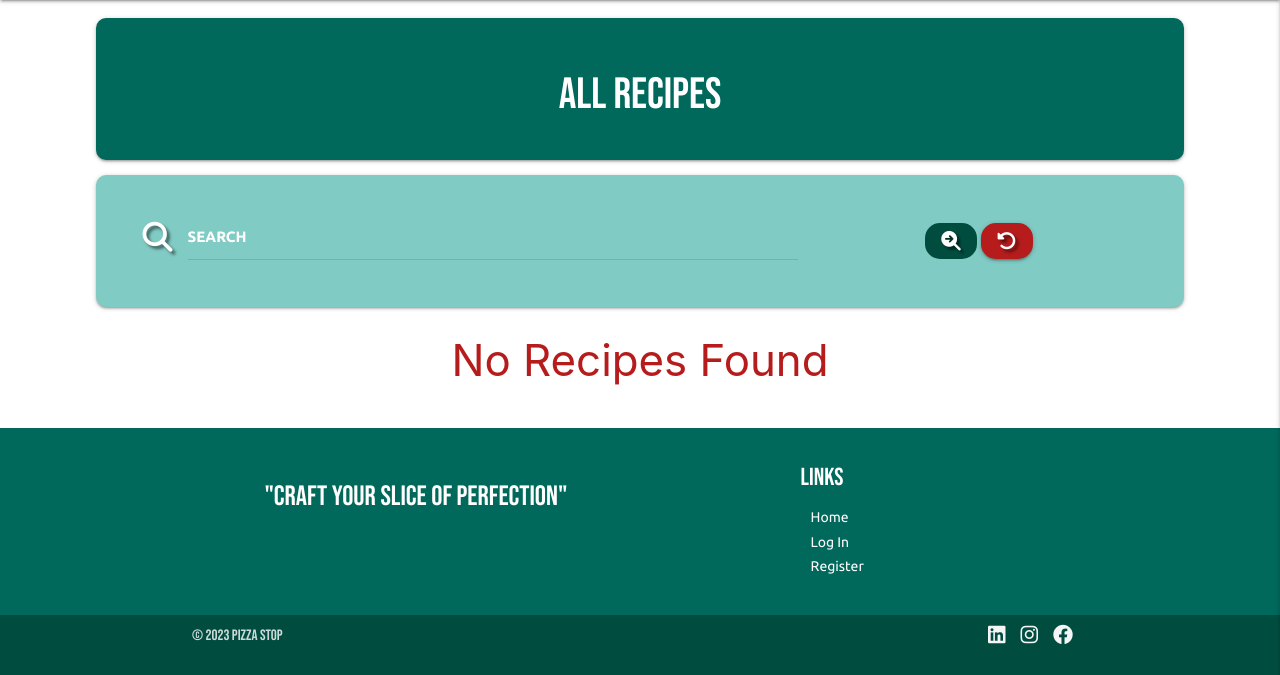
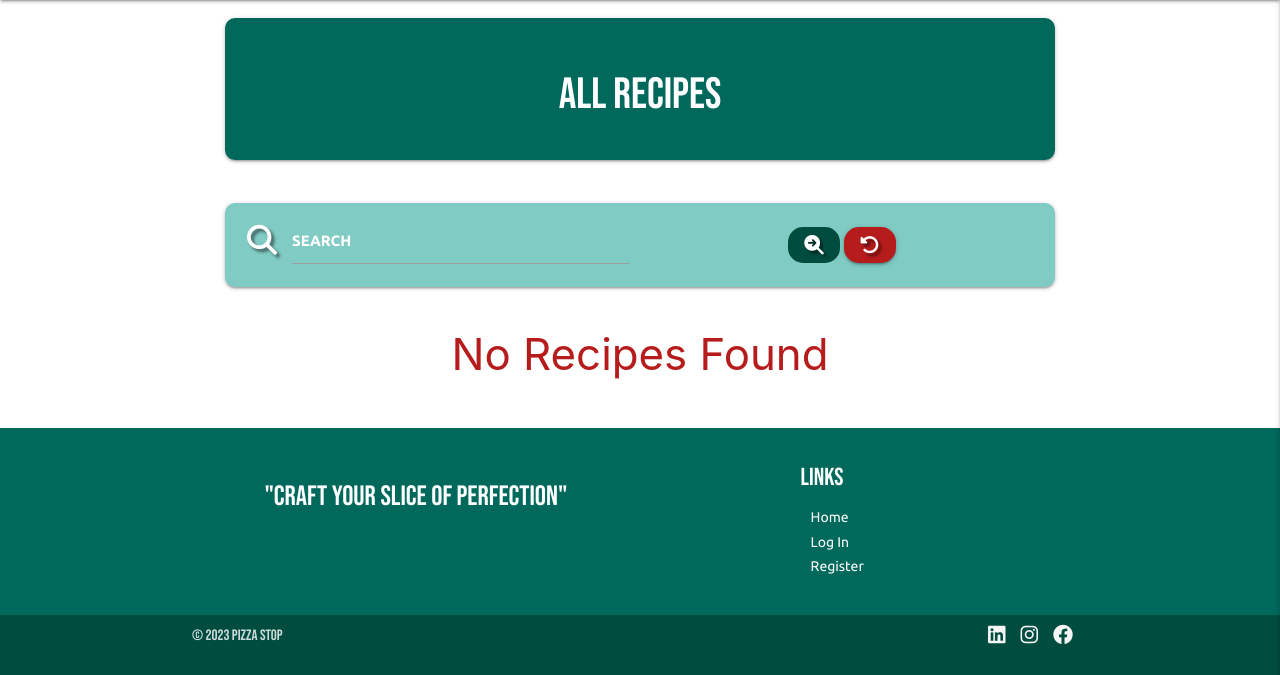
Before and after one commit to AHendley84/Pizza-Stop-MIlestone-Project-3, a Flask app: page /search in a window 1280 px wide. Shown: the part 125-800 px from the top of the page. Run offline with Flask 3, Linux system fonts and the light colour scheme; data that the repository does not hold is empty; some libraries are stand-ins or nearby versions.

Commit message:
Amend CSS for card headers on each page

```diff
--- a/static/css/style.css
+++ b/static/css/style.css
@@ -131,7 +131,7 @@ body {
 }
 
 .main-container {
-    width: 85%;
+    width: 100%;
 }
 /** End base **/
 
@@ -187,6 +187,7 @@ body {
 
 .search-container {
     padding: 1px;
+    width: 90%;
 }
 
 .search-icon {
--- a/templates/all_recipes.html
+++ b/templates/all_recipes.html
@@ -1,21 +1,28 @@
 {% extends "base.html" %}
 {% block content %}
 <!-- Page Header -->
+<div class="row">
+    <div class="col s12 m8 offset-m2">
         <div class="card-panel card-radius teal darken-3">
             <h3 class="center-align white-text all-recipes-header">
                 All Recipes
             </h3>
         </div>
+    </div>
+</div>
 <!-- Search function -->
-<div class="row card-panel teal lighten-3 card-radius s8 offset-s2 center">
-    <form action="{{ url_for('search') }}" method="post" class="col s12">
+<div class="row">
+    <div class="col s12 m8 offset-m2">
+        <form action="{{ url_for('search') }}" method="post" class="col card-panel teal lighten-3 card-radius s12">
             <div class="row valign-wrapper center-align search-box">
-            <div class="input-field col s6 m8 l8">
+                <div class="col s6">
+                    <div class="input-field">
                         <i class="fa-solid fa-magnifying-glass prefix white-text text-shadow search-icon" title="Search"></i>
                         <input type="text" name="query" id="query" minlength="2" class="validate" required>
                         <label class="white-text search-label" for="query">SEARCH</label>
                     </div>
-            <div class="col s6 m4 l4">
+                </div>
+                <div class="col s6">
                     <button type="submit" class="btn-flat teal darken-4 text-shadow white-text btn-radius" title="Search">
                         <i class="fa-solid fa-magnifying-glass-arrow-right"></i>
                     </button>
@@ -25,6 +32,7 @@
                 </div>
             </div>
         </form>
+    </div>
 </div>
 
 <!-- Code to display each of the recipes as a card -->
--- a/templates/submit_recipe.html
+++ b/templates/submit_recipe.html
@@ -2,7 +2,7 @@
 {% block content %}
 <div class="row bumper">
     <div class="col s12 m8 offset-m2">
-        <div class="card-panel teal darken-3 card-radius">
+        <div class="card-panel teal darken-4 card-radius">
             <h3 class="center-align white-text submit-header">
                 Submit Recipe
             </h3>
```
Also changed, not shown: templates/edit_recipe.html (+7 -4 lines), templates/login.html (+6 -2 lines), templates/my_recipes.html (+7 -5 lines), templates/profile.html (+8 -6 lines), templates/register.html (+6 -2 lines). Lines whose indentation alone changed are shown as unchanged.
